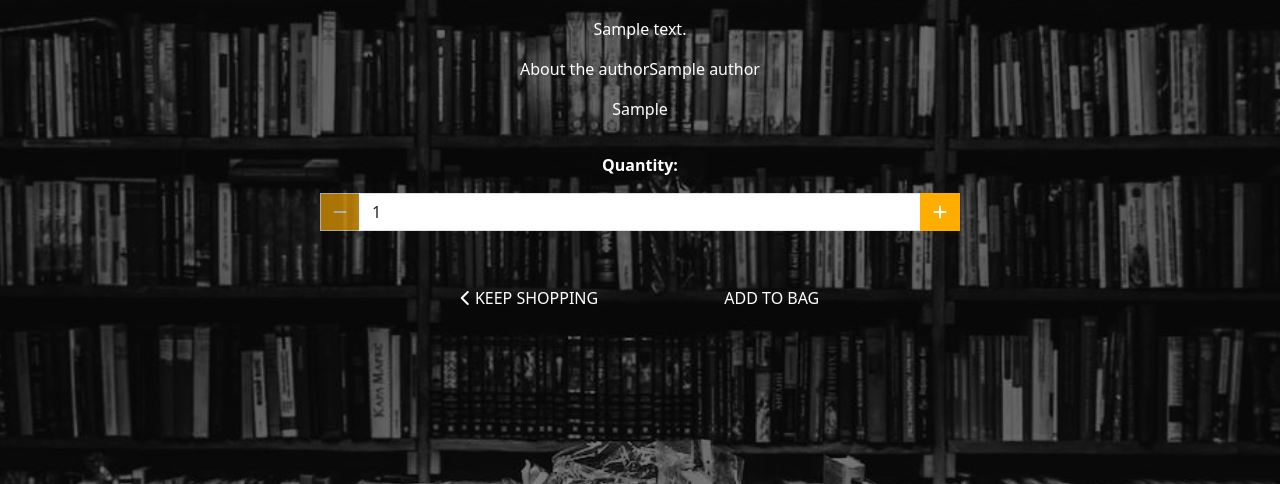
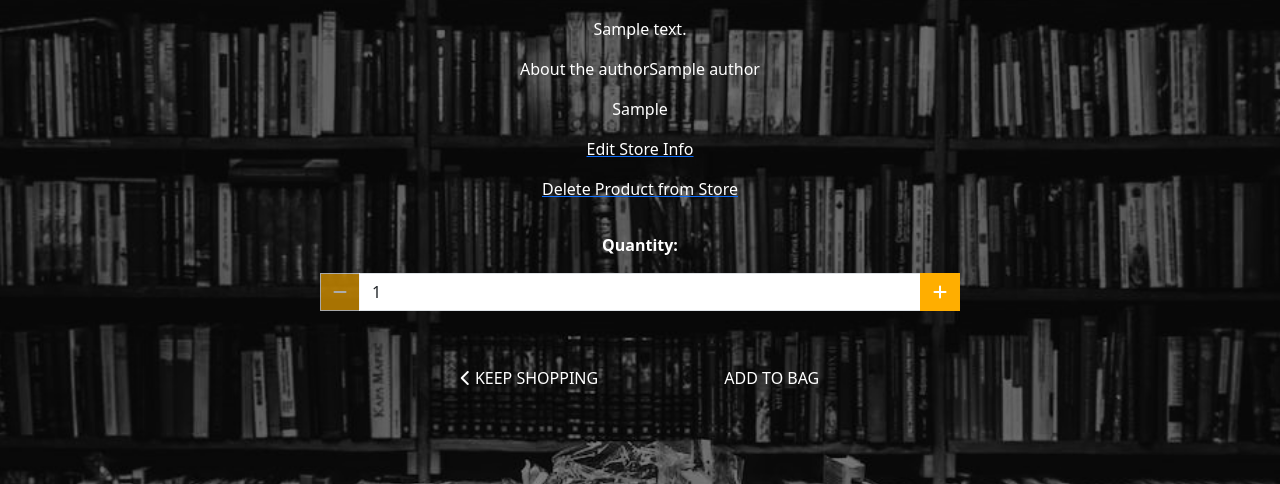
Before and after one commit to gazamcnulty/pp5-babylon-books, a Django app: a page that uses templates/book_detail.html in a window 1280 px wide. Shown: the part 205-689 px from the top of the page. Run offline with Django 3.2, Linux system fonts and the light colour scheme; a user stored in the database is signed in; tables that the repository leaves empty hold one stand-in row (values such as "Sample post"); some libraries are stand-ins or nearby versions.

Commit message:
added product_delete url, view, links in books + book_detail

```diff
--- a/babylon_books_app/urls.py
+++ b/babylon_books_app/urls.py
@@ -18,5 +18,6 @@ urlpatterns = [
     path('add_product/', views.add_product, name='add_product'),
     path('add_author/', views.add_author, name='add_author'),
     path('edit_product<int:product_id>/', views.edit_product, name='edit_product'),
+    path('delete_product<int:product_id>/', views.delete_product, name='delete_product'),
 
 ]
--- a/babylon_books_app/views.py
+++ b/babylon_books_app/views.py
@@ -147,6 +147,16 @@ def edit_product(request, product_id):
     return render(request, template, context)
 
 
+
+def delete_product(request, product_id):
+    """ Delete a product from the store """
+    product = get_object_or_404(Book, pk=product_id)
+    product.delete()
+    messages.success(request, 'Product deleted!')
+    return redirect(reverse('books'))
+
+
+
 def search_results(request):
     if request.method == "POST":
         search_response = request.POST['search_response']
--- a/templates/book_detail.html
+++ b/templates/book_detail.html
@@ -10,6 +10,12 @@
             <p>{{ book.description }}</p>
             <p>About the author{{ book.author}}</p>
             <p>{{ book.author.info }}</p>
+        </div>
+        <div>
+            {% if request.user.is_superuser %}
+            <a href="{% url 'edit_product' book.id %}"><p>Edit Store Info</p></a>
+            <a href="{% url 'delete_product' book.id %}"><p>Delete Product from Store</p></a>
+        {% endif %}
         </div>
         <form class="form" action="{% url 'add_to_bag' book.id %}" method="POST">
             {% csrf_token %}
--- a/templates/books.html
+++ b/templates/books.html
@@ -28,6 +28,7 @@
                         <a href="{% url 'book_detail' book.id %}"><h5>{{ book.title }}</h5></a>
                         {% if request.user.is_superuser %}
                             <a href="{% url 'edit_product' book.id %}"><p>Edit Store Info</p></a>
+                            <a href="{% url 'delete_product' book.id %}"><p>Delete Product from Store</p></a>
                         {% endif %}
                         <!--<a href="{% url 'books' %}?author={{ book.author.name }}">--><p>{{ book.author }}</p><!--</a>-->
                         <p>€{{ book.price }}</p>
```
